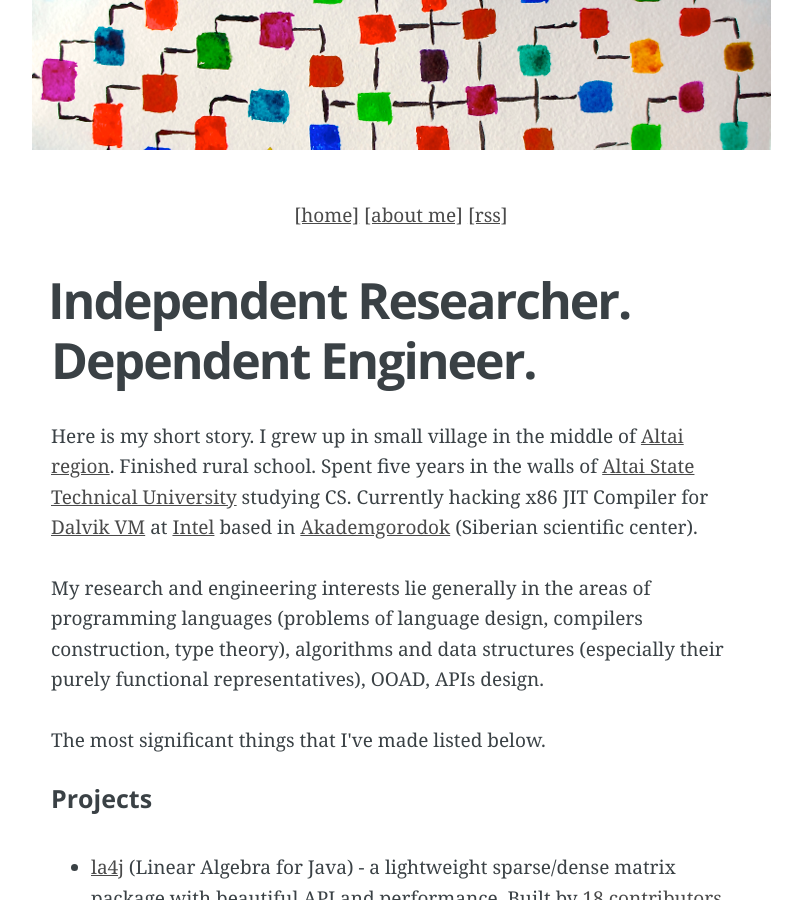
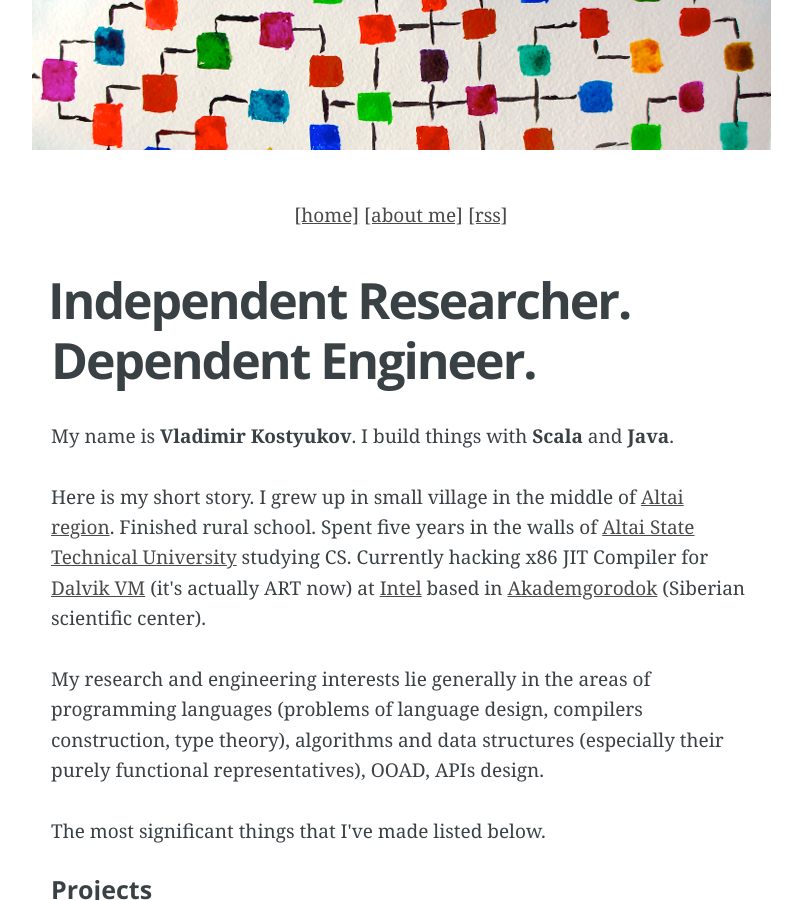
Before and after one commit to vkostyukov/vkostyukov.github.com, a Jekyll site: the page built from about/index.html, in a window 1280 px wide and 900 px high. Shown: the whole window, without its empty margins (239-1041 px from the left). Built offline with Jekyll 4.4.1, drawn with Linux system fonts in a browser that asks for light colours; Markdown is read by kramdown in place of the engine named in the settings.

Commit message:
fixed about me

```diff
--- a/about/index.html
+++ b/about/index.html
@@ -5,8 +5,11 @@ title: Independent Researcher. Dependent Engineer.
 
 <body>
   <p>
+    My name is <strong>Vladimir Kostyukov</strong>. I build things with <strong>Scala</strong> and <strong>Java</strong>.
+  </p>
+  </p>
     Here is my short story. I grew up in small village in the middle of <a href="http://en.wikipedia.org/wiki/Altai_Krai">Altai region</a>. Finished rural school. Spent five years in the walls of <a href="http://altstu.ru">Altai State Technical University</a> studying CS.
-    Currently hacking x86 JIT Compiler for <a href="http://en.wikipedia.org/wiki/Dalvik_(software)">Dalvik VM</a> at <a href="http://intel.com">Intel</a> based in <a href="http://en.wikipedia.org/wiki/Akademgorodok">Akademgorodok</a> (Siberian scientific center).
+    Currently hacking x86 JIT Compiler for <a href="http://en.wikipedia.org/wiki/Dalvik_(software)">Dalvik VM</a> (it's actually ART now) at <a href="http://intel.com">Intel</a> based in <a href="http://en.wikipedia.org/wiki/Akademgorodok">Akademgorodok</a> (Siberian scientific center).
   </p>
 
   <p>
```
